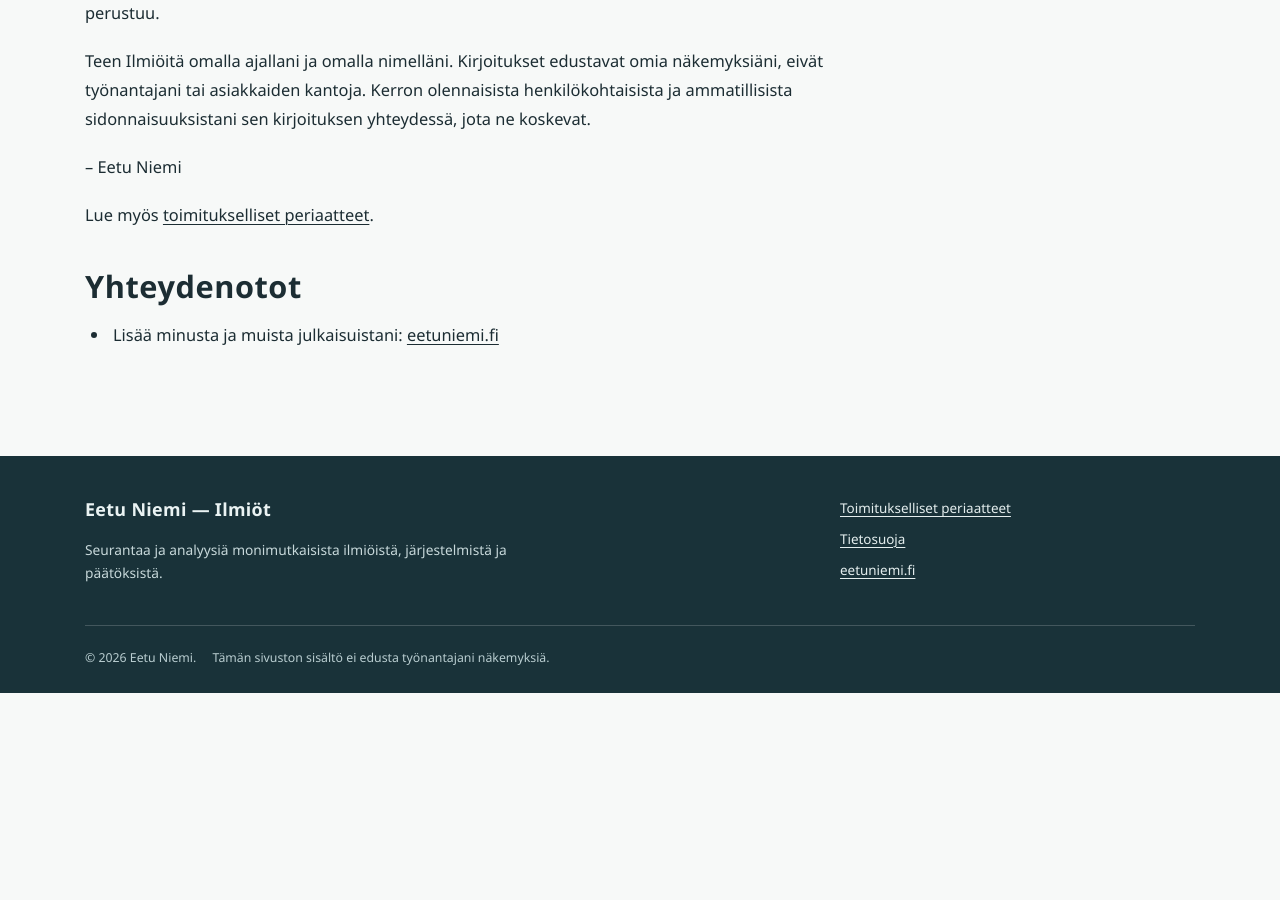
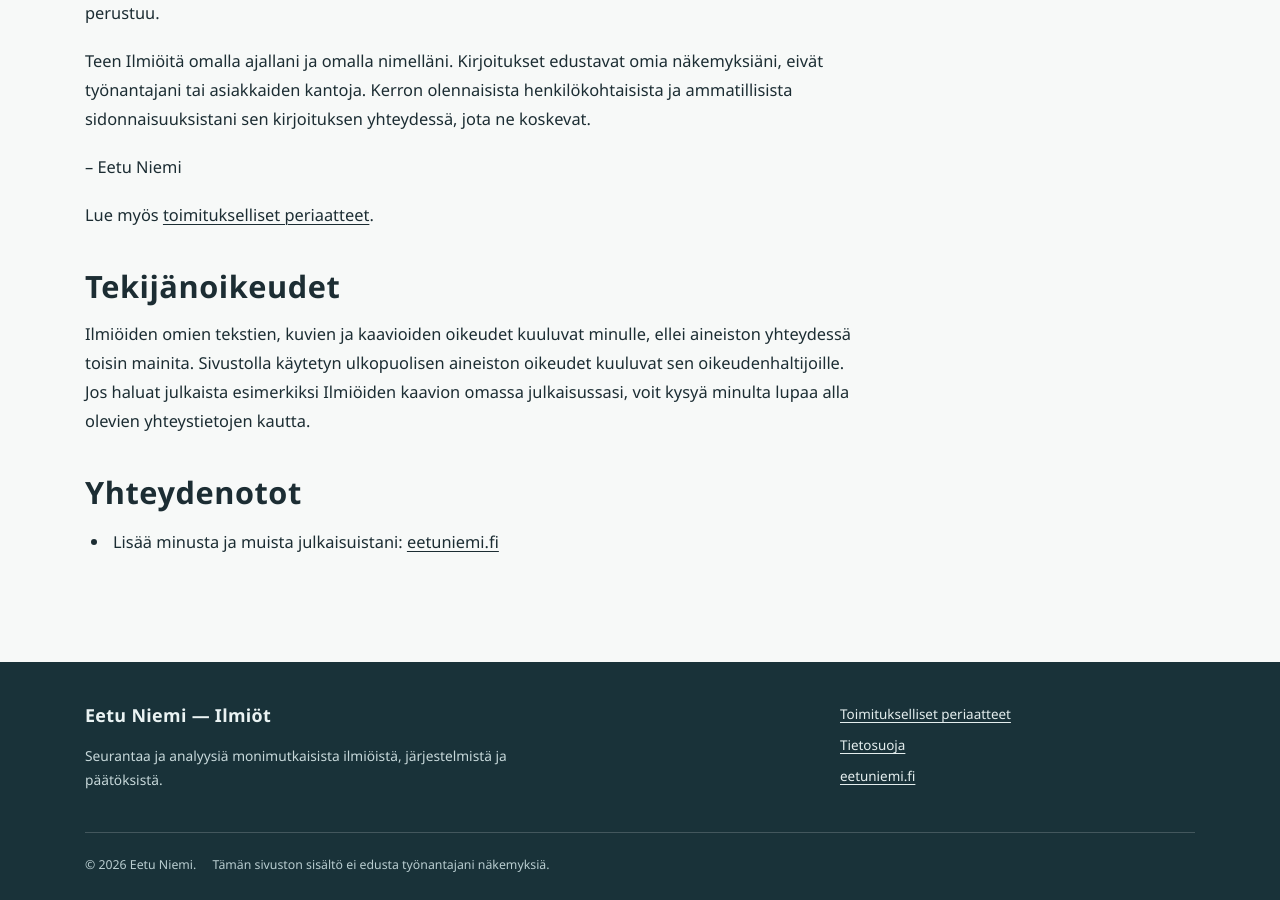
Before and after one commit to eetuniemiphd/ilmiot, a Jekyll site: the page built from tietoa.md, in a window 1280 px wide and 900 px high, scrolled down 705 px. Built offline with Jekyll 4.4.1, drawn with Linux system fonts in a browser that asks for light colours; before the commit the page ends 1398 px from its top, so only the background shows below that.

Commit message:
copyright

```diff
--- a/tietoa.md
+++ b/tietoa.md
@@ -16,6 +16,10 @@ Teen Ilmiöitä omalla ajallani ja omalla nimelläni. Kirjoitukset edustavat omi
 
 Lue myös [toimitukselliset periaatteet]({{ '/periaatteet/' | relative_url }}).
 
+## Tekijänoikeudet
+
+Ilmiöiden omien tekstien, kuvien ja kaavioiden oikeudet kuuluvat minulle, ellei aineiston yhteydessä toisin mainita. Sivustolla käytetyn ulkopuolisen aineiston oikeudet kuuluvat sen oikeudenhaltijoille. Jos haluat julkaista esimerkiksi Ilmiöiden kaavion omassa julkaisussasi, voit kysyä minulta lupaa alla olevien yhteystietojen kautta.
+
 ## Yhteydenotot
 
 - Lisää minusta ja muista julkaisuistani: [eetuniemi.fi]({{ site.author_site }})
```
Also changed, not shown: README.md.
